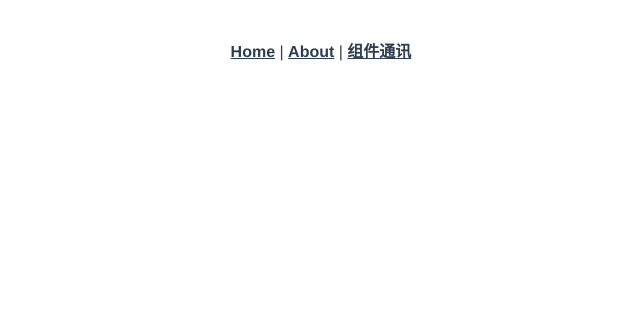
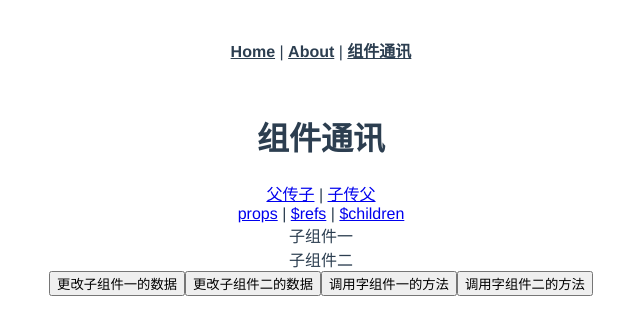
Before and after one commit to AsherSun/vue-study, a Vue app: page /#/communication/parent_to_child/children in a window 1280 px wide. Shown: the top 334 px of the page, without its empty margins (319-959 px from the left). Built offline with nearby package versions, Linux system fonts and the light colour scheme.

Commit message:
feat(parent to child): 父传子组件通讯demo 已处理完成

```diff
--- a/src/router.js
+++ b/src/router.js
@@ -22,18 +22,28 @@ export default new Router({
     {
       path: '/communication',
       name: 'communication',
-      component: () => import(/** webpackChunkName: "communication" */ './views/Communication.vue'),
+      component: () => import(/* webpackChunkName: "communication" */ './views/Communication.vue'),
       children: [
         {
           path: 'parent_to_child',
           name: 'parent_to_child',
-          component: () => import(/** webpackChunkName: "parent_to_child" */ './vue-component-study/communication/parent-to-child/Index.vue'),
+          component: () => import(/* webpackChunkName: "parent_to_child" */ './vue-component-study/communication/parent-to-child/Index.vue'),
           children: [
             {
               path: 'props',
               name: 'props',
               component: () => import('./vue-component-study/communication/parent-to-child/props/Parent.vue')
-            }
+            },
+            {
+              path: 'refs',
+              name: 'refs',
+              component: () => import('./vue-component-study/communication/parent-to-child/refs/Parent.vue')
+            },
+            {
+              path: 'children',
+              name: 'children',
+              component: () => import('./vue-component-study/communication/parent-to-child/children/Parent.vue')
+            },
           ]
         }
       ]
--- a/src/vue-component-study/communication/parent-to-child/Index.vue
+++ b/src/vue-component-study/communication/parent-to-child/Index.vue
@@ -1,18 +1,8 @@
 <template>
   <div>
     <router-link to="/communication/parent_to_child/props">props</router-link> |
-    <router-link to="/communication/parent_to_child/$refs">$refs</router-link> |
-    <router-link to="/communication/parent_to_child/$parent">$parent</router-link>
+    <router-link to="/communication/parent_to_child/refs">$refs</router-link> |
+    <router-link to="/communication/parent_to_child/children">$children</router-link>
     <router-view></router-view>
   </div>
 </template>
-
-<script>
-export default {
-
-}
-</script>
-
-<style>
-
-</style>
--- /dev/null
+++ b/src/vue-component-study/communication/parent-to-child/children/Child1.vue
@@ -0,0 +1,19 @@
+<template>
+  <div>{{msg}}</div>
+</template>
+
+<script>
+export default {
+  name: 'Child1',
+  data() {
+    return {
+      msg: '子组件一'
+    }
+  },
+  methods: {
+    fn(sign) {
+      confirm(`sign: ${sign}`);
+    }
+  }
+}
+</script>
--- /dev/null
+++ b/src/vue-component-study/communication/parent-to-child/children/Child2.vue
@@ -0,0 +1,19 @@
+<template>
+  <div>{{msg}}</div>
+</template>
+
+<script>
+export default {
+  name: 'Child1',
+  data() {
+    return {
+      msg: '子组件二'
+    }
+  },
+  methods: {
+    fn(sign) {
+      alert(`sign: ${sign}`);
+    }
+  }
+}
+</script>
--- /dev/null
+++ b/src/vue-component-study/communication/parent-to-child/children/Parent.vue
@@ -0,0 +1,29 @@
+<template>
+  <div>
+    <child1></child1>
+    <child2></child2>
+    <button @click="changeChildData(0)">更改子组件一的数据</button>
+    <button @click="changeChildData(1)">更改子组件二的数据</button>
+    <button @click="callChildFn(0)">调用字组件一的方法</button>
+    <button @click="callChildFn(1)">调用字组件二的方法</button>
+  </div>
+</template>
+
+<script>
+import Child1 from './Child1.vue';
+import Child2 from './Child2.vue';
+export default {
+  components: {
+    Child1,
+    Child2,
+  },
+  methods: {
+    changeChildData(sign) {
+      this.$children[sign].msg = `被更改的子组件 ${sign + 1}`
+    },
+    callChildFn(sign) {
+      this.$children[sign].fn(sign + 1);
+    }
+  }
+}
+</script>
--- a/src/vue-component-study/communication/parent-to-child/props/Parent.vue
+++ b/src/vue-component-study/communication/parent-to-child/props/Parent.vue
@@ -2,7 +2,7 @@
   <div>
     <w-button>按钮1</w-button>
     <w-button size="small" disabled>按钮2</w-button>
-    <!-- props 错误传值 -->
+    <!-- props 传入错误的值，控制台抛错 -->
     <w-button size="error">按钮3</w-button>
   </div>
 </template>
--- /dev/null
+++ b/src/vue-component-study/communication/parent-to-child/refs/Child1.vue
@@ -0,0 +1,19 @@
+<template>
+  <div>{{msg}}</div>
+</template>
+
+<script>
+export default {
+  name: 'Child1',
+  data() {
+    return {
+      msg: '子组件一'
+    }
+  },
+  methods: {
+    fn() {
+      confirm('被调用的子组件方法');
+    }
+  }
+}
+</script>
--- /dev/null
+++ b/src/vue-component-study/communication/parent-to-child/refs/Child2.vue
@@ -0,0 +1,19 @@
+<template>
+  <div>{{msg}}</div>
+</template>
+
+<script>
+export default {
+  name: 'Child1',
+  data() {
+    return {
+      msg: '子组件二'
+    }
+  },
+  methods: {
+    fn() {
+      alert('被调用的子组件方法');
+    }
+  }
+}
+</script>
--- /dev/null
+++ b/src/vue-component-study/communication/parent-to-child/refs/Parent.vue
@@ -0,0 +1,29 @@
+<template>
+  <div>
+    <child1 ref="child1"></child1>
+    <child2 ref="child2"></child2>
+    <button @click="changeChildData(0)">更改子组件一的数据</button>
+    <button @click="changeChildData(1)">更改子组件二的数据</button>
+    <button @click="callChildFn(0)">调用字组件一的方法</button>
+    <button @click="callChildFn(1)">调用字组件二的方法</button>
+  </div>
+</template>
+
+<script>
+import Child1 from './Child1.vue';
+import Child2 from './Child2.vue';
+export default {
+  components: {
+    Child1,
+    Child2,
+  },
+  methods: {
+    changeChildData(sign) {
+      sign ? this.$refs.child2.msg = '被更改的子组件二' : this.$refs.child1.msg = '被更改的子组件一';
+    },
+    callChildFn(sign) {
+      sign ? this.$refs.child2.fn() : this.$refs.child1.fn();
+    }
+  }
+}
+</script>
```
Also changed, not shown: src/vue-component-study/communication/parent-to-child/$refs/Parent.vue (deleted).
